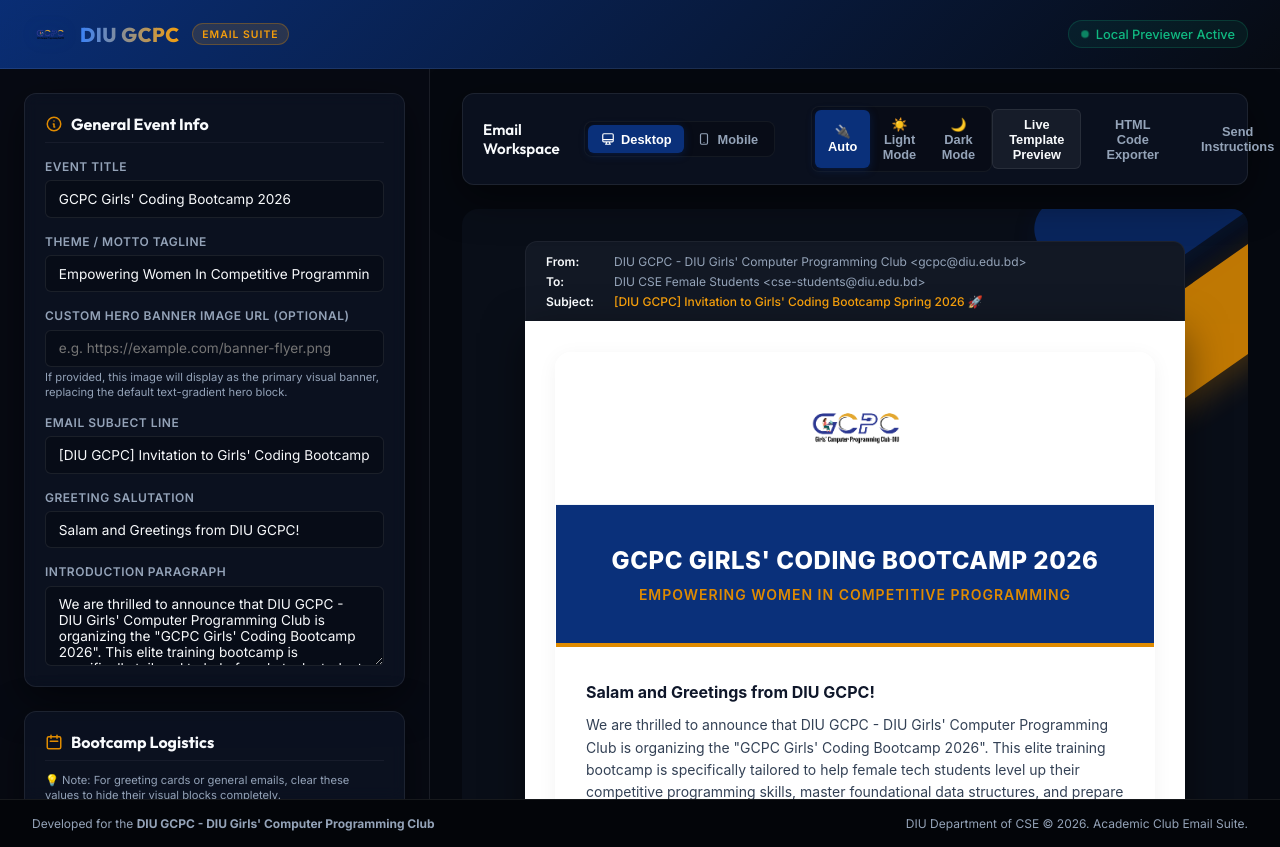
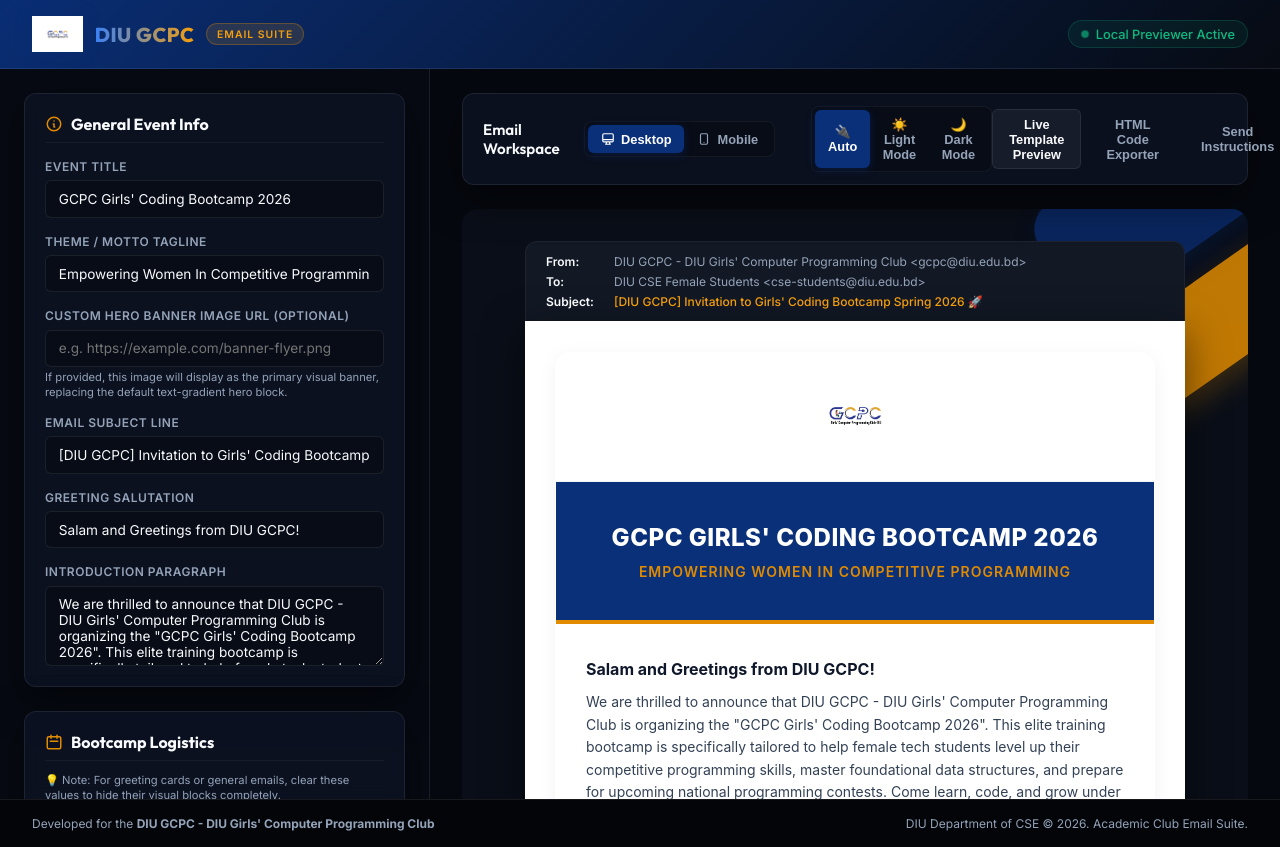
Before and after one commit to anushka06onu/GCPC-MAIL, a website: page index.html in a window 1280 px wide. Drawn offline with Linux system fonts and the light colour scheme.

Commit message:
feat: use landscape gcpc.png logo with white background and adjust width to fit perfectly

```diff
--- a/index.html
+++ b/index.html
@@ -848,7 +848,7 @@
   <!-- Header -->
   <header>
     <div class="brand-container">
-      <img src="assets/gcpc-logo.png" class="brand-logo" alt="GCPC Logo">
+      <img src="assets/gcpc.png" class="brand-logo" alt="GCPC Logo">
       <div class="brand-text">DIU GCPC</div>
       <div class="brand-tag">Email Suite</div>
     </div>
@@ -1054,7 +1054,7 @@
 
         <div class="form-group">
           <label for="logo-gcpc-url">Hosted Club Logo URL</label>
-          <input type="url" id="logo-gcpc-url" value="https://raw.githubusercontent.com/anushka06onu/GCPC-MAIL/main/assets/gcpc-logo.png">
+          <input type="url" id="logo-gcpc-url" value="https://raw.githubusercontent.com/anushka06onu/GCPC-MAIL/main/assets/gcpc.png">
         </div>
 
         <div class="form-group">
@@ -1216,7 +1216,7 @@
           <div>
             <h4>Why are absolute image links important?</h4>
             <p>
-              Email clients (like Outlook or Gmail app) are isolated environments. They cannot load local files like <code>assets/gcpc-logo.png</code>. In order for recipients to see the logos, every image URL must be a public web address. We have automatically preconfigured these logos to pull from your public GitHub repository production branch (<code>githubusercontent.com</code>) so that your emails will load with 100% correct graphics immediately!
+              Email clients (like Outlook or Gmail app) are isolated environments. They cannot load local files like <code>assets/gcpc.png</code>. In order for recipients to see the logos, every image URL must be a public web address. We have automatically preconfigured these logos to pull from your public GitHub repository production branch (<code>githubusercontent.com</code>) so that your emails will load with 100% correct graphics immediately!
             </p>
           </div>
         </div>
@@ -2181,7 +2181,7 @@
             <tr bgcolor="#ffffff" style="background-color: #ffffff !important; background-image: url('https://raw.githubusercontent.com/anushka06onu/GCPC-MAIL/main/assets/white-pixel.png') !important; background: linear-gradient(#ffffff, #ffffff) !important;">
               <td align="center" bgcolor="#ffffff" style="padding: 16px 30px; background-color: #ffffff !important; background-image: url('https://raw.githubusercontent.com/anushka06onu/GCPC-MAIL/main/assets/white-pixel.png') !important; background: linear-gradient(#ffffff, #ffffff) !important; mso-color-alt: #ffffff;" background="https://raw.githubusercontent.com/anushka06onu/GCPC-MAIL/main/assets/white-pixel.png">
                 <a href="${socialWeb}" target="_blank" style="text-decoration: none; display: inline-block;">
-                  <img src="${logoGcpc}" alt="DIU GCPC Logo" width="115" style="display: block; width: 115px; max-width: 115px; height: auto; border: 0; margin: 0 auto;" />
+                  <img src="${logoGcpc}" alt="DIU GCPC Logo" width="130" style="display: block; width: 130px; max-width: 130px; height: auto; border: 0; margin: 0 auto;" />
                 </a>
               </td>
             </tr>
```
Also changed, not shown: assets/gcpc.png (added).
